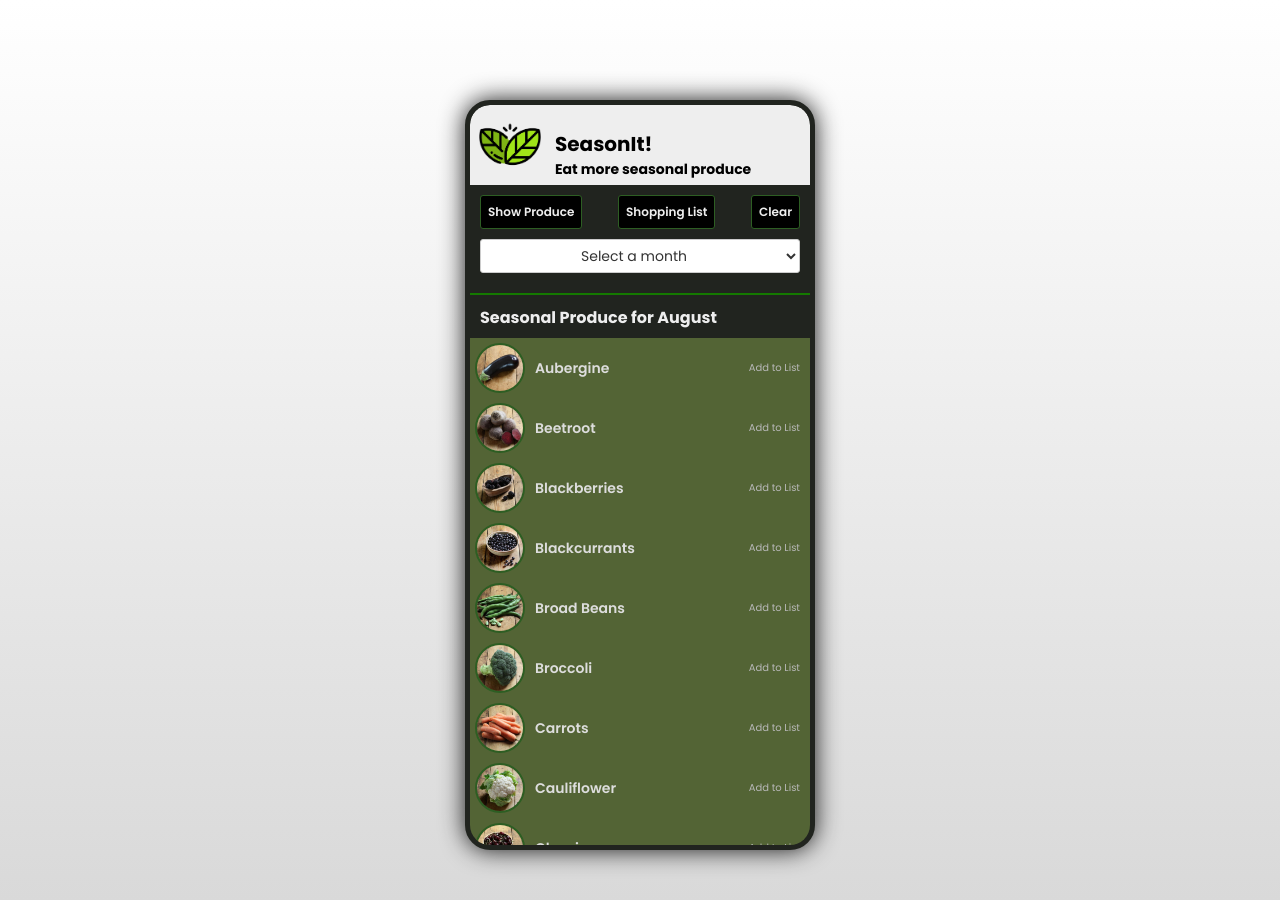
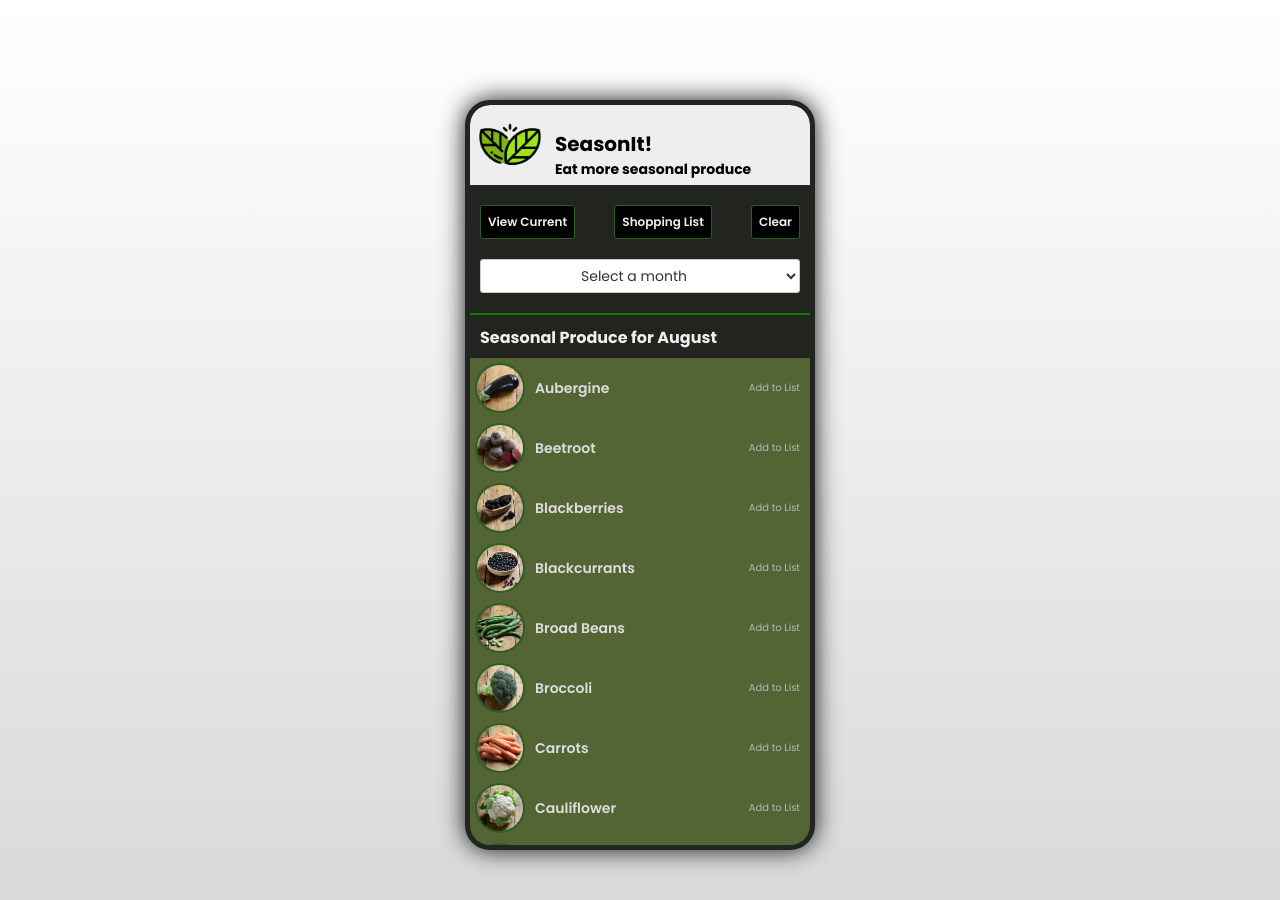
Before and after one commit to benhensor/season-it, a React (Create React App) app in the folder seasonit/: page / in a window 1280 px wide. Built offline with nearby package versions, Linux system fonts and the light colour scheme.

Commit message:
toml trouble

```diff
--- a/seasonit/src/components/buttons/Buttons.js
+++ b/seasonit/src/components/buttons/Buttons.js
@@ -8,7 +8,7 @@ export function Buttons({ showCurrent, showShoppingList, clearList }) {
     <section id="buttons">
 
       <button id="current" onClick={showCurrent}>
-      <span>Show Produce</span>
+      <span>View Current</span>
       </button>
 
       <button id="shopping" onClick={showShoppingList}>
--- a/seasonit/src/components/buttons/buttons.css
+++ b/seasonit/src/components/buttons/buttons.css
@@ -7,6 +7,7 @@
     #2f352f,
     #191d19
   ); */
+  margin: 1rem 0;
 }
 
 #buttons button {
```
Also changed, not shown: 2 other files (tests, documents, lock files or other folders).
